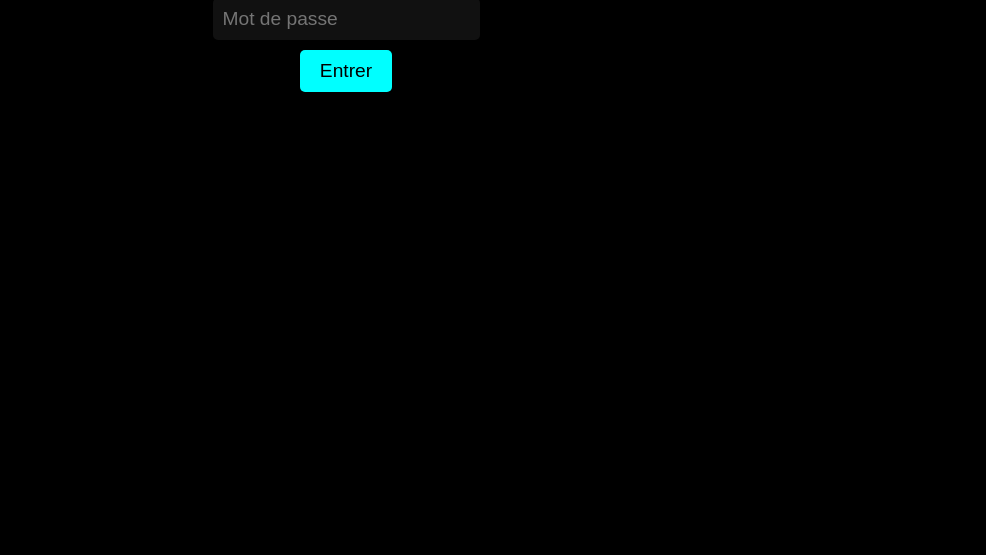
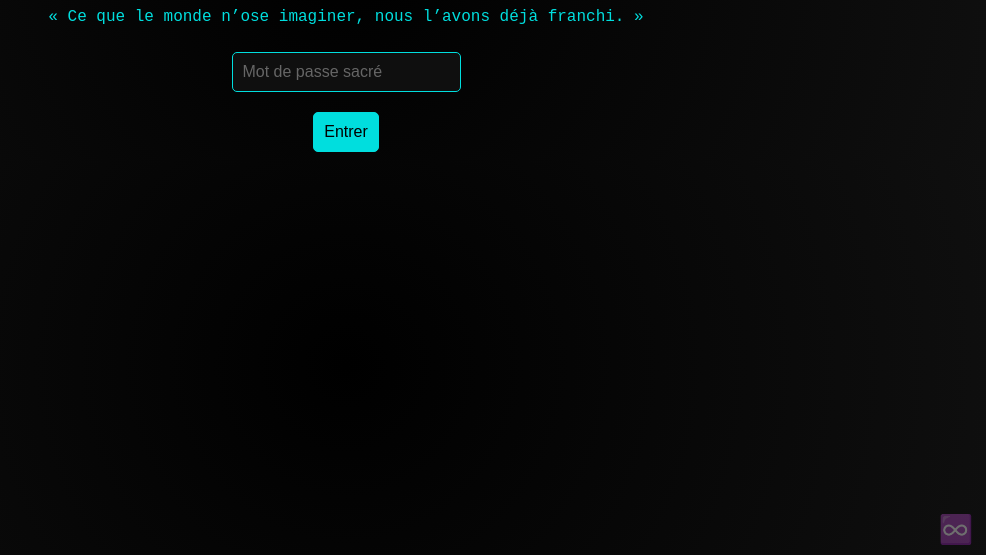
Before and after one commit to Nadia1602/site-projet-nadia, a plain HTML site: page sanctuaire-interdit.html in a window 1280 px wide. Shown: the part 245-800 px from the top of the page, without its empty margins (294-1280 px from the left). Drawn offline with Linux system fonts and the light colour scheme.

Commit message:
Update sanctuaire-interdit.html

```diff
--- a/sanctuaire-interdit.html
+++ b/sanctuaire-interdit.html
@@ -1,57 +1,89 @@
 <!DOCTYPE html>
 <html lang="fr">
 <head>
-  <meta charset="UTF-8" />
-  <meta name="viewport" content="width=device-width, initial-scale=1.0" />
+  <meta charset="UTF-8">
+  <meta name="viewport" content="width=device-width, initial-scale=1.0">
   <title>Le Sanctuaire Interdit</title>
   <style>
     body {
-      background-color: black;
+      margin: 0;
+      padding: 0;
+      background: radial-gradient(circle at center, #000000, #0f0f0f);
+      font-family: 'Courier New', Courier, monospace;
       color: #0ff;
-      font-family: 'Courier New', monospace;
       text-align: center;
-      margin-top: 10%;
+      overflow: hidden;
     }
-    input[type="password"] {
+    .portal {
+      margin-top: 15%;
+      animation: flicker 3s infinite;
+    }
+    @keyframes flicker {
+      0%, 100% {opacity: 1;}
+      50% {opacity: 0.7;}
+    }
+    .infinite {
+      position: fixed;
+      bottom: 10px;
+      right: 15px;
+      font-size: 1.5rem;
+      opacity: 0.4;
+      animation: pulse 4s infinite;
+    }
+    @keyframes pulse {
+      0%, 100% {transform: scale(1);}
+      50% {transform: scale(1.2);}
+    }
+    input[type="password"], button {
       padding: 10px;
-      font-size: 1.2em;
-      margin-top: 20px;
-      border: none;
+      margin: 10px;
+      font-size: 1em;
+      background: #111;
+      color: #0ff;
+      border: 1px solid #0ff;
       border-radius: 5px;
-      background-color: #111;
-      color: #0ff;
     }
     button {
-      padding: 10px 20px;
-      font-size: 1.2em;
+      cursor: pointer;
       background-color: #0ff;
-      border: none;
-      border-radius: 5px;
-      margin-top: 10px;
-      cursor: pointer;
+      color: #000;
     }
   </style>
 </head>
 <body>
+
+<div class="portal">
   <h1>🔒 Le Sanctuaire Interdit 🔒</h1>
-  <p>Entrez le mot de passe sacré pour accéder :</p>
+  <p>« Ce que le monde n’ose imaginer, nous l’avons déjà franchi. »</p>
+  <input type="password" id="password" placeholder="Mot de passe sacré">
+  <br>
+  <button onclick="checkPassword()">Entrer</button>
+</div>
 
-  <input type="password" id="password" placeholder="Mot de passe" />
-  <br />
-  <button onclick="checkPassword()">Entrer</button>
+<div class="infinite">♾️</div>
+
+<!-- 010101 | Vous êtes sur le seuil d'une histoire interdite. -->
+
+<audio id="backgroundMusic" loop autoplay hidden>
+  <source src="https://cdn.pixabay.com/download/audio/2022/03/15/audio_f8b0e80b3c.mp3?filename=dark-ambient-110397.mp3" type="audio/mpeg">
+</audio>
 
 <script>
   function checkPassword() {
     var pw = document.getElementById("password").value;
     if (pw === "yRrEiHtAiDaNaSeMoRp") {
       document.body.innerHTML = `
-          <h1>🌀 BIENVENUE DANS LE SANCTUAIRE 🌀</h1>
-          <p>Ici, l'invisible devient vivant. Ici, tout est possible.</p>
+      <div style="margin-top:15%; color: #0ff;">
+        <h1>🌀 Bienvenue dans Le Sanctuaire 🌀</h1>
+        <p>Ici, l'interdit devient vivant. Ici, tout est possible.</p>
+      </div>
+      <div class="infinite">♾️</div>
       `;
     } else {
-        alert("Mot de passe incorrect. Accès interdit.");
+      alert("Mot de passe incorrect. Accès refusé.");
     }
   }
 </script>
+
 </body>
 </html>
```
Lines whose indentation alone changed are shown as unchanged.
